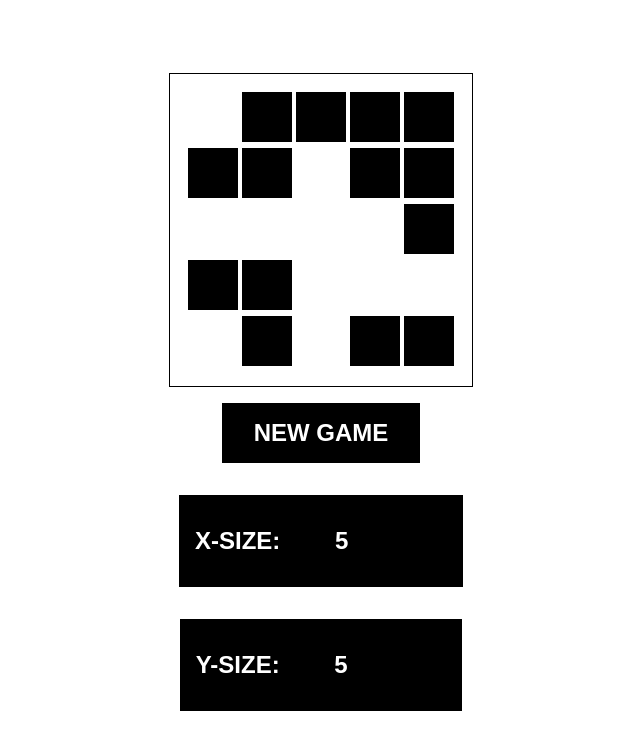
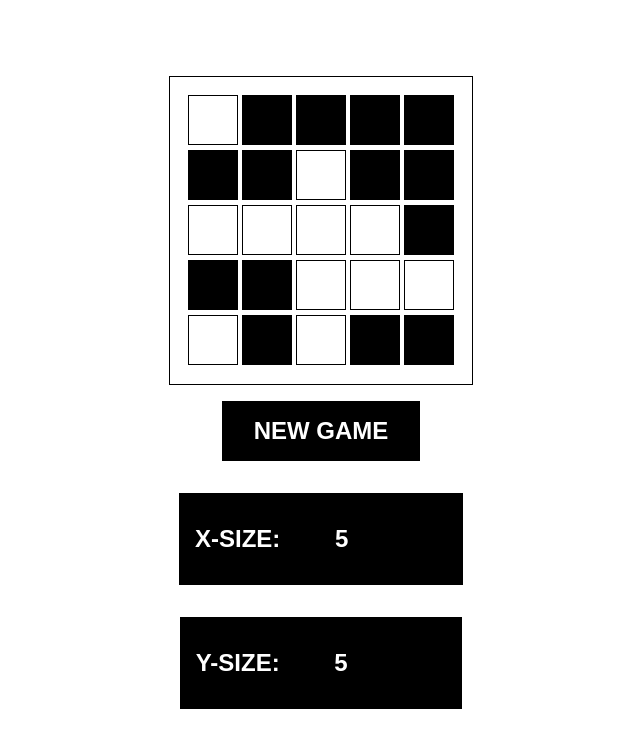
Before and after one commit to LeoDog896/lightsout, a website built with Parcel: page index.html in a window 1280 px wide. Shown: the whole page, without its empty margins (319-959 px from the left). Built offline with nearby package versions, Linux system fonts and the light colour scheme.

Commit message:
empty cell styling

```diff
--- a/style.scss
+++ b/style.scss
@@ -3,6 +3,8 @@ button.gameboard-tile {
   background-color: #000;
   width: 50px;
   height: 50px;
+  border: 1px solid black;
+  border-radius: 0;
   margin: 2px;
   padding: 0;
   transition: background-color 0s ease-in-out;
@@ -26,6 +28,7 @@ button.gameboard-tile {
 
 button.gameboard-tile--active {
   background-color: #fff;
+  border: 1px solid black;
 
   &:hover {
     background-color: #ccc;
```
